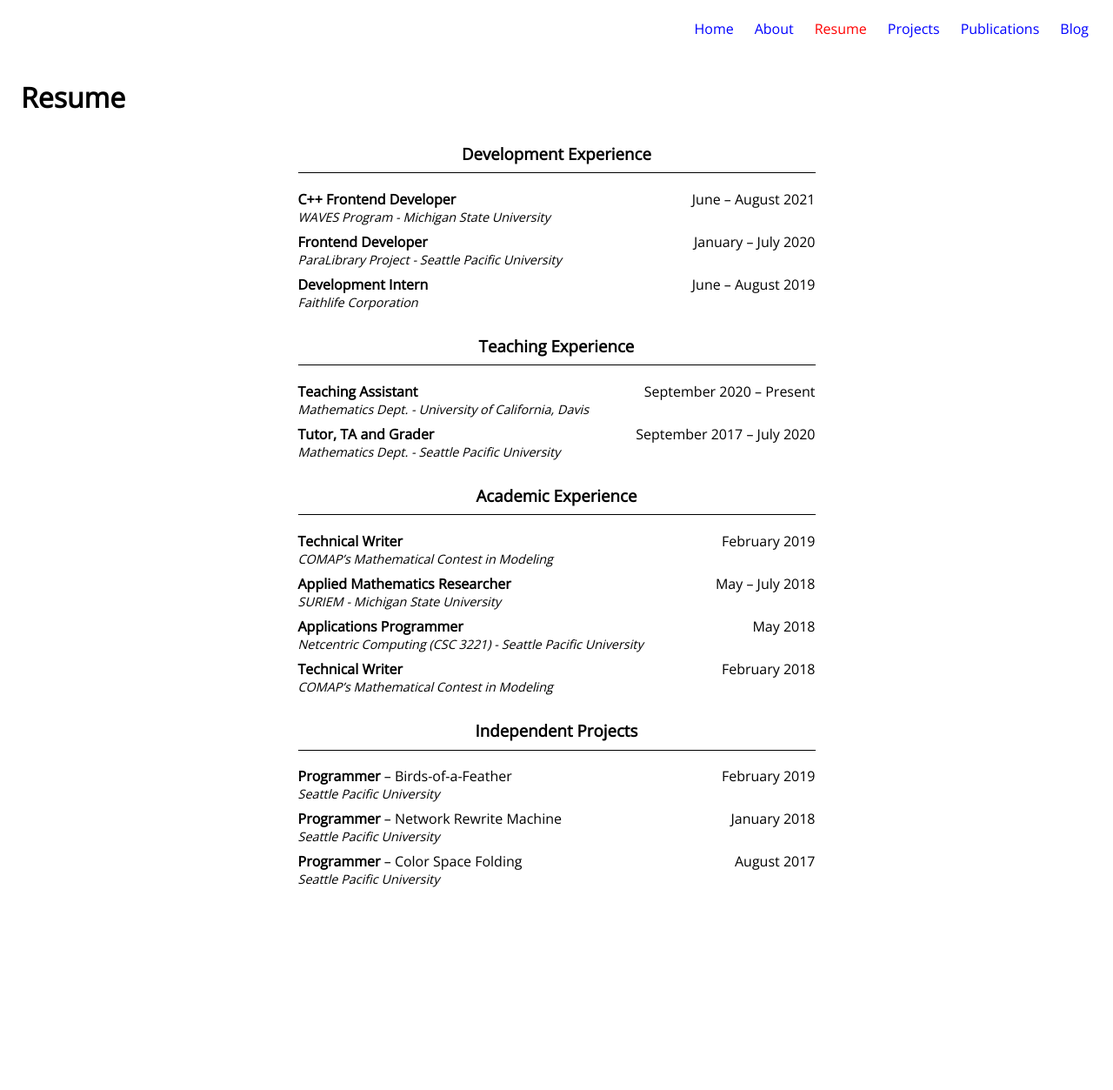
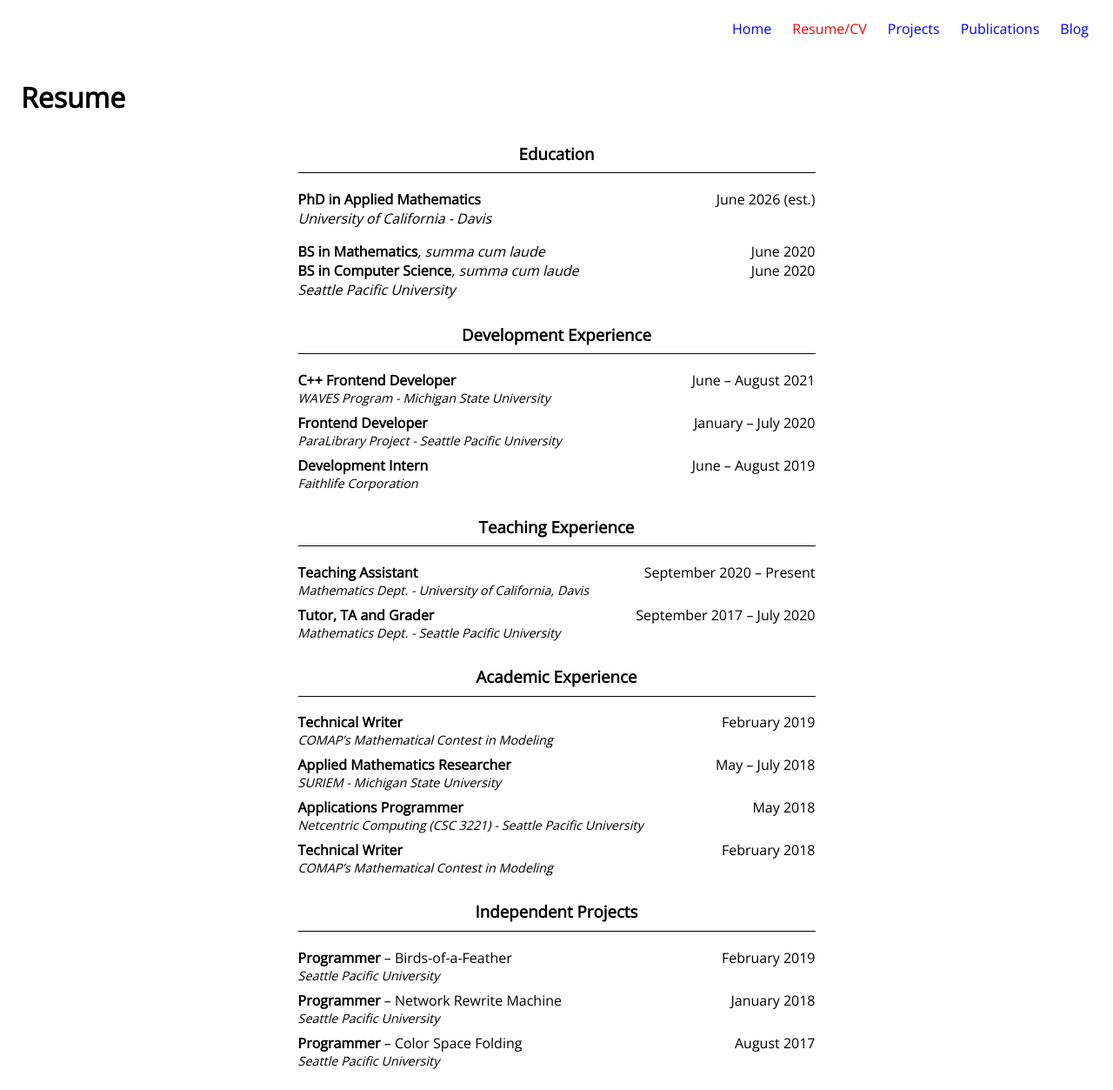
Before and after one commit to lemniscate8/lemniscate8.github.io, a Jekyll site: the page built from resume.html, in a window 1280 px wide and 1253 px high. Shown: the whole window at 87% size. Built offline with Jekyll 4.4.1, drawn with Linux system fonts in a browser that asks for light colours.

```diff
--- /dev/null
+++ b/_data/education.yml
@@ -0,0 +1,16 @@
+- name: ucd
+  institution: University of California - Davis
+  awards:
+    - title: PhD in Applied Mathematics
+      date: 2026-06-01
+      comment: (est.)
+
+- name: spu
+  institution: Seattle Pacific University
+  awards:
+    - title: BS in Mathematics
+      date: 2020-06-01
+      honors: summa cum laude
+    - title: BS in Computer Science
+      date: 2020-06-01
+      honors: summa cum laude
--- a/_data/navigation.yml
+++ b/_data/navigation.yml
@@ -1,8 +1,6 @@
 - name: Home
   link: /
-- name: About
-  link: /about/
-- name: Resume
+- name: Resume/CV
   link: /resume/
 - name: Projects
   link: /projects/
--- a/_data/resume_meta.yml
+++ b/_data/resume_meta.yml
@@ -1,9 +1,3 @@
-cv_grouping:
-  - development
-  - educational
-  - academic
-  - independent
-
 resumes:
   - name: CS
     items:
--- a/_includes/raw_cv.html
+++ b/_includes/raw_cv.html
@@ -1,6 +1,29 @@
 <div class="traditional-cv">
+  <div class="education">
+  {%- for item in site.data.education -%}
+    <div class="meta">
+      {%- for award in item.awards -%}
+      <div class="award">
+        <div class="degree">
+          <b class="title">{{ award.title }}</b>
+          {%- if award.honors -%}
+            <i class="honors">{{ award.honors }}</i>
+          {%- endif -%}
+        </div>
+        <span class="date">
+          {{ award.date | date: "%B %Y" }}
+          {% if award.comment -%}
+            {{ award.comment }}
+          {%- endif -%}
+        </span>
 
-{%- for exp in site.data.experience -%}
+      </div>
+      {%- endfor -%}
+      <i class="inst">{{ item.institution }}</i>
+    </div>
+  {%- endfor -%}
+  </div>
+  {%- for exp in site.data.experience -%}
   <div class="exp {{ exp.type | first }} collapse-trigger" data-toggle-control="{{ exp.name }}">
     <div class="meta">
       <div class="job">
@@ -44,5 +67,5 @@
       {%- endfor -%}
     </ul>
   </div>
-{%- endfor -%}
+  {%- endfor -%}
 </div>
--- a/_sass/main.scss
+++ b/_sass/main.scss
@@ -72,6 +72,30 @@ nav.main-nav {
   margin: 0px auto;
   // display: flex;
   // flex-flow: column nowrap;
+
+  .education::before {
+    content: "Education";
+    @extend .header-before;
+  }
+  .education {
+    .meta {
+      .award {
+        display: flex;
+        flex-flow: row wrap;
+        .date {
+          margin-left: auto;
+        }
+        .degree {
+          .honors::before {
+            content: ", "
+          }
+        }
+      }
+    }
+    .meta:not(:last-child) {
+      margin-bottom: 1em;
+    }
+  }
 
   .header-before {
     display: block;
```
Also changed, not shown: about.html (deleted, +0 -8 lines).
